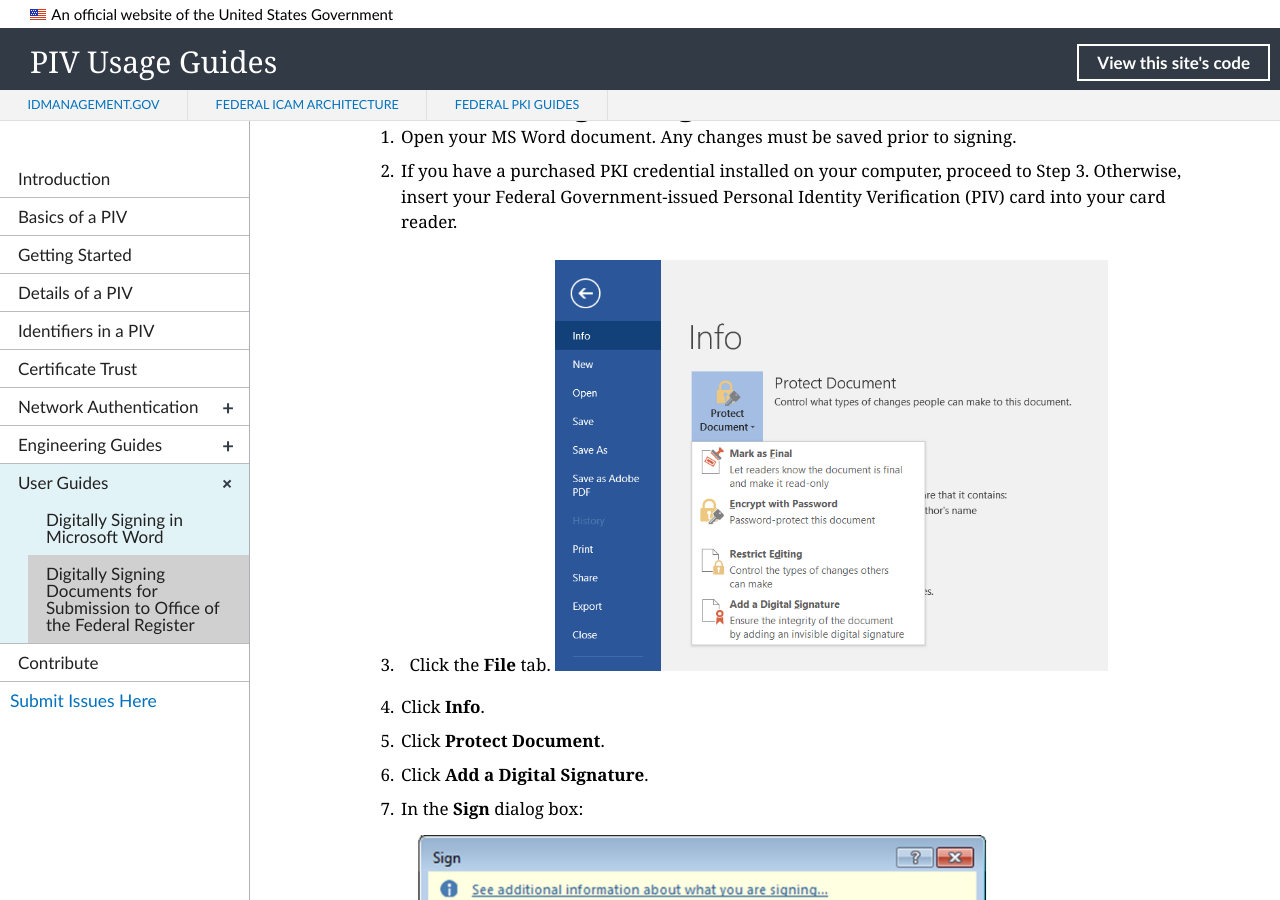
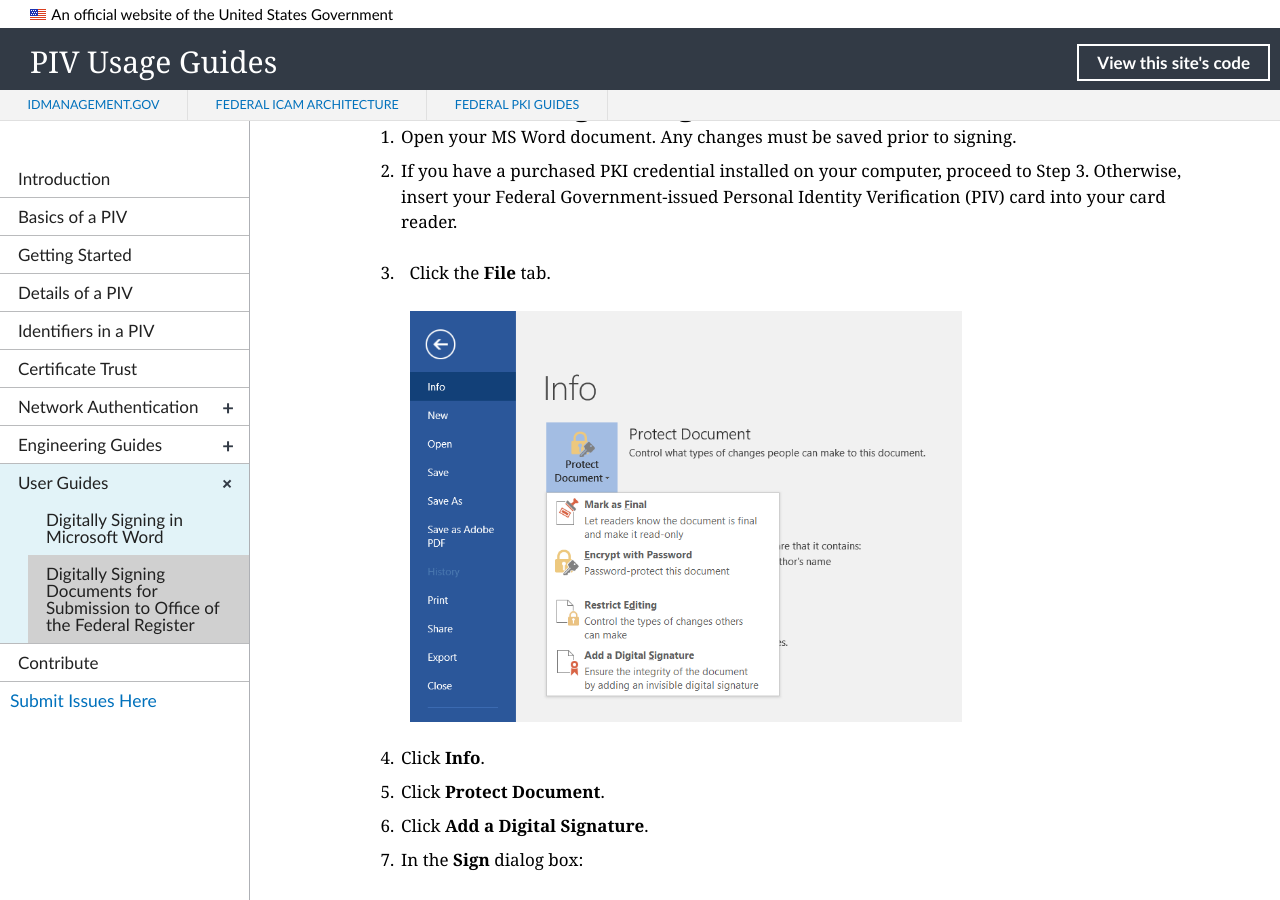
Before and after one commit to GSA/piv-guides, a Jekyll site: the page built from _userguides/02_digital_signing_ofr.md, in a window 1280 px wide and 900 px high, scrolled down 582 px. Built offline with Jekyll 4.4.1, drawn with Linux system fonts in a browser that asks for light colours; nearby versions of some CDN libraries; library files that are not in the unit come from our copies.

Commit message:
Update 02_digital_signing_ofr.md
More screenshot & numbered items adjustment

```diff
--- a/_userguides/02_digital_signing_ofr.md
+++ b/_userguides/02_digital_signing_ofr.md
@@ -18,14 +18,14 @@
 
 1. Open your MS Word document. Any changes must be saved prior to signing.
 2. If you have a purchased PKI credential installed on your computer, proceed to Step 3. Otherwise, insert your Federal Government-issued Personal Identity Verification (PIV) card into your card reader.
-3. Click the **File** tab.
+3. Click the **File** tab.<br><br/>
     ![Add Dig Sign]({{site.baseurl}}/img/ofr_word_add_digital_signature_1.PNG){:style="width:70%;"}&nbsp;
 
 4. Click **Info**.
 5. Click **Protect Document**.
 6. Click **Add a Digital Signature**.
-7. In the **Sign** dialog box:<br/>
-    ![OFR Sign Box]({{site.baseurl}}/img/ofr_sign_box_with_name_appears_here_3.png){:style="width:75%;"}
+7. In the **Sign** dialog box:<br><br/>
+    ![OFR Sign Box]({{site.baseurl}}/img/ofr_sign_box_with_name_appears_here_3.png){:style="width:75%;"}&nbsp;
 8. Select a **Commitment Type** from the pull-down menu.
 9. In the **Purpose for signing this document**, type the purpose or leave blank.
 10. To ensure the correct certificate is used, click the **Change** button.
@@ -38,7 +38,7 @@
 13. If this is the wrong certificate, click **OK**; then, select another certificate and repeat these steps until you find the correct certificate.
 14. Click **Sign**.
 15. Follow the prompt to enter your **PIN**; then, click **OK**.<br><br/>
-    ![OFR Enter Your PIN]({{site.baseurl}}/img/ofr_enter_your_pin_3.png){:style="width:58%;"}
+    ![OFR Enter Your PIN]({{site.baseurl}}/img/ofr_enter_your_pin_3.png){:style="width:58%;"}&nbsp;
 
 * If the digital signature certificate and PIN are valid, the document is signed and automatically saved under the same filename.  This is the file you submit to OFR via the web portal.<br><br/>
          ![OFR Signature Confirmation]({{site.baseurl}}/img/ofr_signature_confirmation.png){:style="width:58%;"}
```
